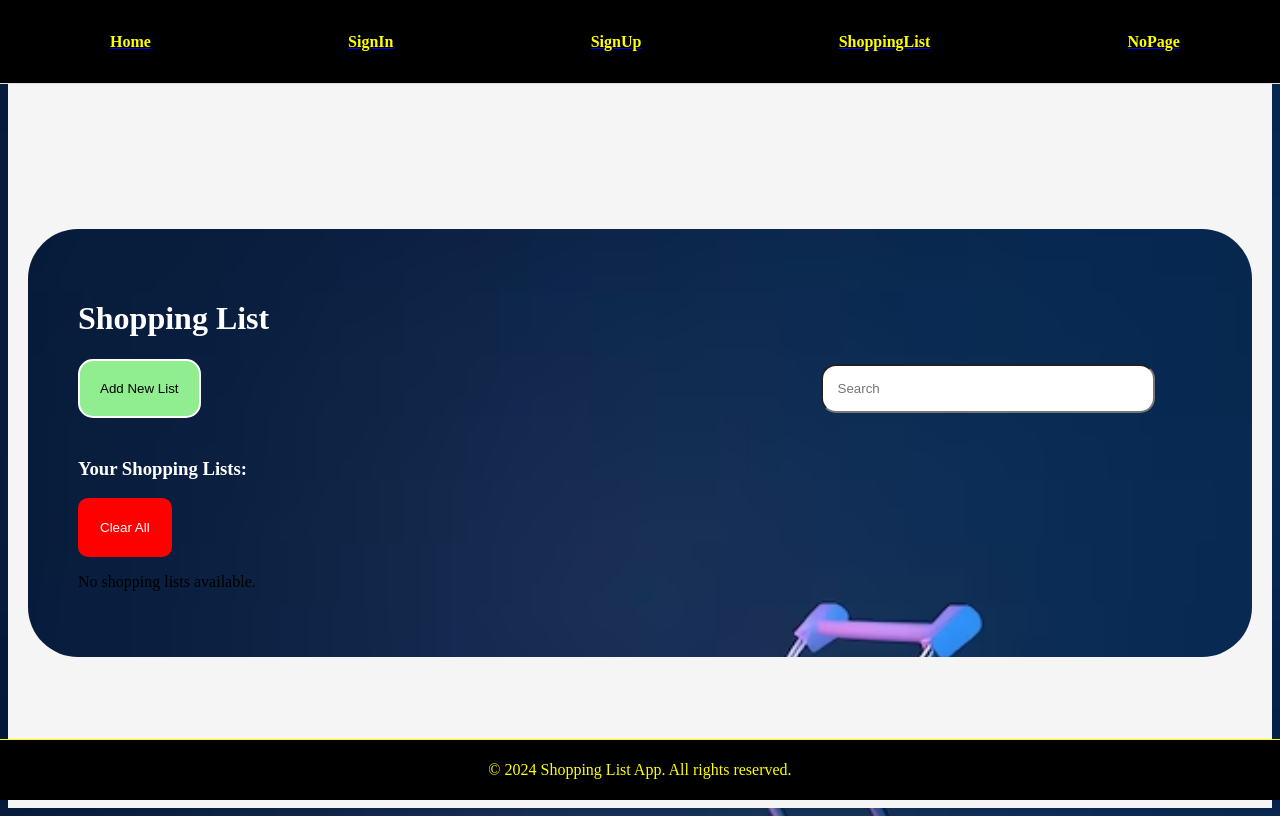
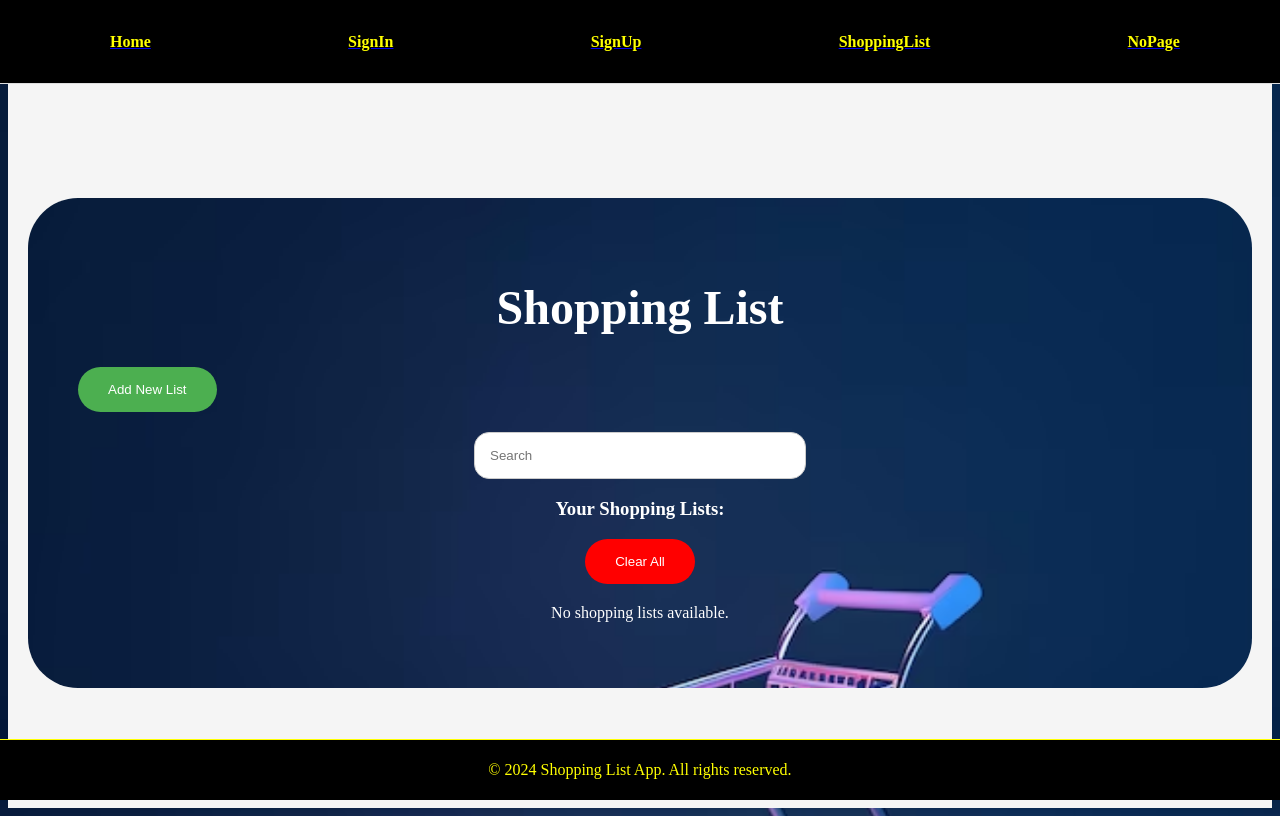
Before and after one commit to Thobani660/ShoppingListApp, a React (Vite) app in the folder client/: page /shoppinglist in a window 1280 px wide. Built offline with nearby package versions, Linux system fonts and the light colour scheme.

Commit message:
feat:added an signin and sign out on the home page

```diff
--- a/client/src/pages/homePage.jsx
+++ b/client/src/pages/homePage.jsx
@@ -1,13 +1,36 @@
-function Home(){
-    return(
+import React, { useState } from 'react';
+import { Link } from 'react-router-dom';
+
+function Home() {
+    const [showAuthButtons, setShowAuthButtons] = useState(false); // State to manage the visibility of auth buttons
+
+    const handleGetStarted = () => {
+        setShowAuthButtons(true); // Show sign in and sign up buttons
+    };
+
+    return (
         <div style={styles.container}>
             <header style={styles.header}>
                 <h1 style={styles.title}>Welcome to Shopping List</h1>
                 <p style={styles.subtitle}>Organize your shopping like never before!</p>
-            <button style={styles.button} onClick={() => alert('Get Started!')}>
+                {!showAuthButtons ? (
+                    <button style={styles.button} onClick={handleGetStarted}>
                         Get Started
                     </button>
-
+                ) : (
+                    <div style={styles.authButtons}>
+                        <Link to="./signIn">
+                        <button style={styles.authButton} onClick={() => alert('Sign In Clicked!')}>
+                            Sign In
+                        </button>
+                        </Link>
+                        <Link to={"./signUp"} >
+                        <button style={styles.authButton} onClick={() => alert('Sign Up Clicked!')}>
+                            Sign Up
+                        </button>
+                        </Link>
+                    </div>
+                )}
             </header>
 
             <section style={styles.features}>
@@ -74,13 +97,27 @@ button: {
         cursor: 'pointer',
         transition: 'background-color 0.3s',
     },
+    authButtons: {
+        marginTop: '20px',
+    },
+    authButton: {
+        padding: '10px 20px',
+        fontSize: '16px',
+        color: 'white',
+        backgroundColor: 'green',
+        border: 'none',
+        borderRadius: '5px',
+        cursor: 'pointer',
+        margin: '0 10px',
+        transition: 'background-color 0.3s',
+    },
     features: {
         margin: '40px 0',
     },
     featuresTitle: {
         fontSize: '28px',
         margin: '20px 0',
-    color:'white'
+        color: 'white'
     },
     featuresContainer: {
         display: 'flex',
@@ -115,4 +152,4 @@ footer: {
     },
 };
 
-    export default Home
+export default Home;
--- a/client/src/pages/shoppingList.jsx
+++ b/client/src/pages/shoppingList.jsx
@@ -13,14 +13,7 @@ function ShoppingList() {
   const [editTodoValue, setEditTodoValue] = useState(""); // Track the value of the todo being edited
   const lists = useSelector((state) => state.shoppingList); // Access the Redux state
   const dispatch = useDispatch(); // Get the dispatch function
-  const [list, setList] = React.useState([]); // Assuming you are using state to manage your lists
 
-  // Function to clear all lists
-  const clearAllLists = () => {
-    dispatch({ type: 'shoppingList/clearAllLists' }); // Dispatch an action to clear all lists
-    showAlert("Cleared all shopping lists"); // Show alert
-    saveToLocalStorage(); // Update local storage
-  };
   // Load data from local storage
   useEffect(() => {
     const storedLists = JSON.parse(localStorage.getItem("shoppingLists"));
@@ -31,7 +24,7 @@ function ShoppingList() {
 
   // Save data to local storage
   const saveToLocalStorage = () => {
-    const listsToSave = lists.map((list, index) => ({
+    const listsToSave = lists.map((list) => ({
       ...list,
       todos: todoList, // Include the todo list in the saved data
     }));
@@ -50,16 +43,11 @@ function ShoppingList() {
     setCategory("Clothes");
   };
 
-  // Show alert message for button clicks
-  const showAlert = (message) => {
-    alert(message);
-  };
-
   // Handle form submission to add a new list
   const handleAddList = () => {
     if (listName) {
       dispatch(addList({ name: listName, category })); // Dispatch the action
-      showAlert("Added new list: " + listName); // Show alert
+      alert("Added new list: " + listName); // Show alert
       closeModal();
       saveToLocalStorage(); // Save to local storage
     }
@@ -69,7 +57,7 @@ function ShoppingList() {
   const handleAddTodo = () => {
     if (todoItem) {
       setTodoList((prev) => [...prev, todoItem]); // Add todo item to the list
-      showAlert("Added todo item: " + todoItem); // Show alert
+      alert("Added todo item: " + todoItem); // Show alert
       setTodoItem(""); // Reset input
       saveToLocalStorage(); // Save to local storage
     }
@@ -77,7 +65,7 @@ function ShoppingList() {
 
   // Handle removing a Todo item
   const handleRemoveTodo = (index) => {
-    showAlert("Removed todo item: " + todoList[index]); // Show alert
+    alert("Removed todo item: " + todoList[index]); // Show alert
     setTodoList((prev) => prev.filter((_, i) => i !== index)); // Remove todo item
     saveToLocalStorage(); // Save to local storage
   };
@@ -86,7 +74,7 @@ function ShoppingList() {
   const handleEditTodo = (index) => {
     setEditingTodoIndex(index);
     setEditTodoValue(todoList[index]); // Set the current value to the edit input
-    showAlert("Editing todo item: " + todoList[index]); // Show alert
+    alert("Editing todo item: " + todoList[index]); // Show alert
   };
 
   // Handle saving the edited Todo item
@@ -97,7 +85,7 @@ function ShoppingList() {
         newTodos[editingTodoIndex] = editTodoValue; // Update the edited todo item
         return newTodos;
       });
-      showAlert("Saved edit for todo item: " + editTodoValue); // Show alert
+      alert("Saved edit for todo item: " + editTodoValue); // Show alert
       setEditingTodoIndex(null); // Reset editing state
       setEditTodoValue(""); // Reset input
       saveToLocalStorage(); // Save to local storage
@@ -108,8 +96,6 @@ function ShoppingList() {
   const handleCancelEdit = () => {
     setEditingTodoIndex(null); // Reset editing state
     setEditTodoValue(""); // Reset input
-    setCurrentList(null); // Go back to list view
-    showAlert("Canceled editing todo item"); // Show alert
   };
 
   // Handle clicking a list card to edit the list
@@ -117,52 +103,102 @@ function ShoppingList() {
     setCurrentList(index);
     setTodoList([]); // Reset todo list for new selection
     setIsModalOpen(false); // Close list creation modal
-    showAlert("Viewing todo list: " + lists[index].name); // Show alert
+    alert("Viewing todo list: " + lists[index].name); // Show alert
   };
 
   // Handle deleting a shopping list
   const handleDeleteList = (index) => {
-    showAlert("Deleted shopping list: " + lists[index].name); // Show alert
+    alert("Deleted shopping list: " + lists[index].name); // Show alert
     dispatch(removeList(index)); // Dispatch the action to remove the list
     saveToLocalStorage(); // Save to local storage
   };
 
   return (
-    <div className="container" style={{backgroundSize:"cover",padding:"50px",borderRadius:"50px",backgroundRepeat:"no-repeat",backgroundImage:`url(${require("../img/shopping-cart-with-neon-lights-it_81048-777.avif")})`,width:"100%"}}>
-      <h1 style={{ color: "white" }}>Shopping List</h1>
-      <button onClick={openModal} style={{ marginBottom: "20px",backgroundColor:"lightgreen",padding:"20px",borderRadius:"15px",border:"2px solid white" }}>
+    <div
+      className="container"
+      style={{
+        backgroundSize: "cover",
+        padding: "50px",
+        borderRadius: "50px",
+        backgroundRepeat: "no-repeat",
+        backgroundImage: `url(${require("../img/shopping-cart-with-neon-lights-it_81048-777.avif")})`,
+        width: "100%",
+       // Apply blur effect
+      }}
+    >
+      <h1 style={{ color: "white", textAlign: "center", fontSize: "3rem" }}>Shopping List</h1>
+      <button
+        onClick={openModal}
+        style={{
+          marginBottom: "20px",
+          backgroundColor: "#4CAF50",
+          color: "white",
+          padding: "15px 30px",
+          borderRadius: "25px",
+          border: "none",
+          cursor: "pointer",
+          transition: "background-color 0.3s ease",
+        }}
+        onMouseOver={(e) => (e.currentTarget.style.backgroundColor = "#45a049")}
+        onMouseOut={(e) => (e.currentTarget.style.backgroundColor = "#4CAF50")}
+      >
         Add New List
       </button>
-      <input type="text" placeholder="Search" style={{ marginLeft: "620px",padding:"15px",width:"300px",borderRadius:"15px" }} />
+      <input
+        type="text"
+        placeholder="Search"
+        style={{
+          marginLeft: "auto",
+          marginRight: "auto",
+          display: "block",
+          padding: "15px",
+          width: "300px",
+          borderRadius: "15px",
+          border: "1px solid #ccc",
+          transition: "border 0.3s ease",
+        }}
+        onFocus={(e) => (e.currentTarget.style.border = "1px solid #4CAF50")}
+        onBlur={(e) => (e.currentTarget.style.border = "1px solid #ccc")}
+      />
 
-      {/* Apply blur effect to the background when modal is open */}
+      {/* Display the shopping lists */}
       <div style={{ filter: isModalOpen || currentList !== null ? "blur(5px)" : "none" }}>
-        {/* Display the shopping lists */}
-        <div style={{ marginTop: "20px" }}>
-          <h3 style={{ color: "white" }}>Your Shopping Lists:</h3>
+        <h3 style={{ color: "white", textAlign: "center" }}>Your Shopping Lists:</h3>
         <button
-            onClick={clearAllLists} // Add onClick to the Clear All button
+          onClick={() => {
+            dispatch({ type: "shoppingList/clearAllLists" });
+            alert("Cleared all shopping lists");
+            saveToLocalStorage();
+          }}
           style={{
-              padding: "20px",
+            padding: "15px 30px",
             backgroundColor: "red",
             color: "white",
-              borderRadius: "10px",
-              border: "2px solid transparent",
+            borderRadius: "25px",
+            border: "none",
             cursor: "pointer",
+            transition: "background-color 0.3s ease",
+            marginBottom: "20px",
+            display: "block",
+            marginLeft: "auto",
+            marginRight: "auto",
           }}
+          onMouseOver={(e) => (e.currentTarget.style.backgroundColor = "#d32f2f")}
+          onMouseOut={(e) => (e.currentTarget.style.backgroundColor = "red")}
         >
           Clear All
         </button>
 
         {lists.length === 0 ? (
-            <p>No shopping lists available.</p>
+          <p style={{ color: "white", textAlign: "center" }}>No shopping lists available.</p>
         ) : (
           <div
             style={{
               display: "grid",
-                gridTemplateColumns: "repeat(4, 1fr)", // Four equal columns
-                gap: "10px", // Space between items
-                marginTop: "10px", // Added space above grid items
+              gridTemplateColumns: "repeat(auto-fill, minmax(150px, 1fr))",
+              gap: "15px",
+              marginTop: "10px",
+              padding: "0 20px",
             }}
           >
             {lists.map((list, index) => (
@@ -172,25 +208,45 @@ function ShoppingList() {
                 style={{
                   cursor: "pointer",
                   height: "100px",
-                    width: "100px",
                   padding: "10px",
-                    border: "2px solid orange",
-                    borderRadius: "4px",
+                  border: "2px solid #FFA500",
+                  borderRadius: "15px",
                   backgroundColor: "#f8f9fa",
                   textAlign: "center",
-                    justifyContent: "center",
-                    alignItems: "center",
+                  transition: "transform 0.3s ease",
                 }}
+                onMouseOver={(e) => (e.currentTarget.style.transform = "scale(1.05)")}
+                onMouseOut={(e) => (e.currentTarget.style.transform = "scale(1)")}
               >
-                  {list.name} - {list.category}
+                <h4 style={{ margin: 0, color: "#FFA500" }}>{list.name}</h4>
+                <p style={{ margin: 0 }}>{list.category}</p>
+                <button
+                  onClick={(e) => {
+                    e.stopPropagation();
+                    handleDeleteList(index);
+                  }}
+                  style={{
+                    marginTop: "10px",
+                    backgroundColor: "red",
+                    color: "white",
+                    borderRadius: "10px",
+                    border: "none",
+                    padding: "5px",
+                    cursor: "pointer",
+                    transition: "background-color 0.3s ease",
+                  }}
+                  onMouseOver={(e) => (e.currentTarget.style.backgroundColor = "#d32f2f")}
+                  onMouseOut={(e) => (e.currentTarget.style.backgroundColor = "red")}
+                >
+                  Delete
+                </button>
               </div>
             ))}
           </div>
         )}
       </div>
-      </div>
 
-      {/* Modal for Adding New List */}
+      {/* Modal for adding new shopping lists */}
       {isModalOpen && (
         <div
           style={{
@@ -200,17 +256,17 @@ function ShoppingList() {
             transform: "translate(-50%, -50%)",
             padding: "20px",
             backgroundColor: "white",
-            borderRadius: "8px",
-            boxShadow: "0.5px 0.5px 3px 2px grey",
+            borderRadius: "15px",
+            boxShadow: "0 5px 15px rgba(0, 0, 0, 0.3)",
             zIndex: 1000,
           }}
         >
-          <h2>Create New List</h2>
+          <h2 style={{ color: "#333" }}>Create New Shopping List</h2>
           <input
             type="text"
-            placeholder="List Name"
             value={listName}
             onChange={(e) => setListName(e.target.value)}
+            placeholder="Enter list name"
             style={{
               display: "block",
               width: "100%",
@@ -246,7 +302,10 @@ function ShoppingList() {
               border: "1px solid transparent",
               width: "100%",
               cursor: "pointer",
+              transition: "background-color 0.3s ease",
             }}
+            onMouseOver={(e) => (e.currentTarget.style.backgroundColor = "lightgreen")}
+            onMouseOut={(e) => (e.currentTarget.style.backgroundColor = "lightgreen")}
           >
             Add List
           </button>
@@ -261,7 +320,10 @@ function ShoppingList() {
               border: "1px solid transparent",
               width: "100%",
               cursor: "pointer",
+              transition: "background-color 0.3s ease",
             }}
+            onMouseOver={(e) => (e.currentTarget.style.backgroundColor = "#d32f2f")}
+            onMouseOut={(e) => (e.currentTarget.style.backgroundColor = "red")}
           >
             Cancel
           </button>
@@ -278,12 +340,12 @@ function ShoppingList() {
             transform: "translate(-50%, -50%)",
             padding: "20px",
             backgroundColor: "white",
-            borderRadius: "8px",
-            boxShadow: "0.5px 0.5px 3px 2px grey",
+            borderRadius: "15px",
+            boxShadow: "0 5px 15px rgba(0, 0, 0, 0.3)",
             zIndex: 1000,
           }}
         >
-          <h2>{lists[currentList].name} - Todos</h2>
+          <h2 style={{ color: "#333" }}>{lists[currentList].name} - Todos</h2>
           <div>
             <input
               type="text"
@@ -308,7 +370,10 @@ function ShoppingList() {
                 border: "1px solid transparent",
                 width: "100%",
                 cursor: "pointer",
+                transition: "background-color 0.3s ease",
               }}
+              onMouseOver={(e) => (e.currentTarget.style.backgroundColor = "lightgreen")}
+              onMouseOut={(e) => (e.currentTarget.style.backgroundColor = "lightgreen")}
             >
               Add Todo
             </button>
@@ -319,9 +384,9 @@ function ShoppingList() {
             {todoList.length === 0 ? (
               <p>No todos available.</p>
             ) : (
-              <ul>
+              <ul style={{ padding: 0 }}>
                 {todoList.map((todo, index) => (
-                  <li key={index}>
+                  <li key={index} style={{ listStyle: "none", marginBottom: "10px" }}>
                     {editingTodoIndex === index ? (
                       <>
                         <input
@@ -345,7 +410,11 @@ function ShoppingList() {
                             borderRadius: "4px",
                             border: "1px solid transparent",
                             marginLeft: "5px",
+                            cursor: "pointer",
+                            transition: "background-color 0.3s ease",
                           }}
+                          onMouseOver={(e) => (e.currentTarget.style.backgroundColor = "lightgreen")}
+                          onMouseOut={(e) => (e.currentTarget.style.backgroundColor = "lightgreen")}
                         >
                           Save
                         </button>
@@ -357,14 +426,18 @@ function ShoppingList() {
                             borderRadius: "4px",
                             border: "1px solid transparent",
                             marginLeft: "5px",
+                            cursor: "pointer",
+                            transition: "background-color 0.3s ease",
                           }}
+                          onMouseOver={(e) => (e.currentTarget.style.backgroundColor = "#d32f2f")}
+                          onMouseOut={(e) => (e.currentTarget.style.backgroundColor = "red")}
                         >
                           Cancel
                         </button>
                       </>
                     ) : (
                       <>
-                        {todo}
+                        <span>{todo}</span>
                         <button
                           onClick={() => handleEditTodo(index)}
                           style={{
@@ -373,7 +446,10 @@ function ShoppingList() {
                             backgroundColor: "lightblue",
                             borderRadius: "5px",
                             cursor: "pointer",
+                            transition: "background-color 0.3s ease",
                           }}
+                          onMouseOver={(e) => (e.currentTarget.style.backgroundColor = "#3b99db")}
+                          onMouseOut={(e) => (e.currentTarget.style.backgroundColor = "lightblue")}
                         >
                           Edit
                         </button>
@@ -386,7 +462,10 @@ function ShoppingList() {
                             color: "white",
                             borderRadius: "5px",
                             cursor: "pointer",
+                            transition: "background-color 0.3s ease",
                           }}
+                          onMouseOver={(e) => (e.currentTarget.style.backgroundColor = "#d32f2f")}
+                          onMouseOut={(e) => (e.currentTarget.style.backgroundColor = "red")}
                         >
                           Remove
                         </button>
@@ -409,7 +488,10 @@ function ShoppingList() {
               border: "1px solid transparent",
               width: "100%",
               cursor: "pointer",
+              transition: "background-color 0.3s ease",
             }}
+            onMouseOver={(e) => (e.currentTarget.style.backgroundColor = "#555")}
+            onMouseOut={(e) => (e.currentTarget.style.backgroundColor = "grey")}
           >
             Back to Lists
           </button>
```
Also changed, not shown: client/src/pages/signIn.jsx (+8 -7 lines), client/src/pages/signUp.jsx (+8 -11 lines). Lines whose indentation alone changed are shown as unchanged.
